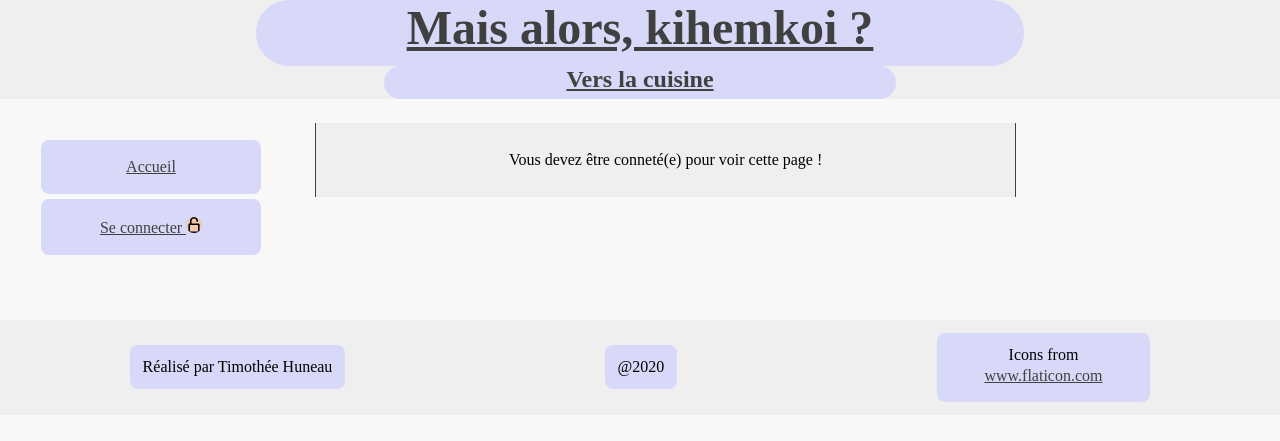
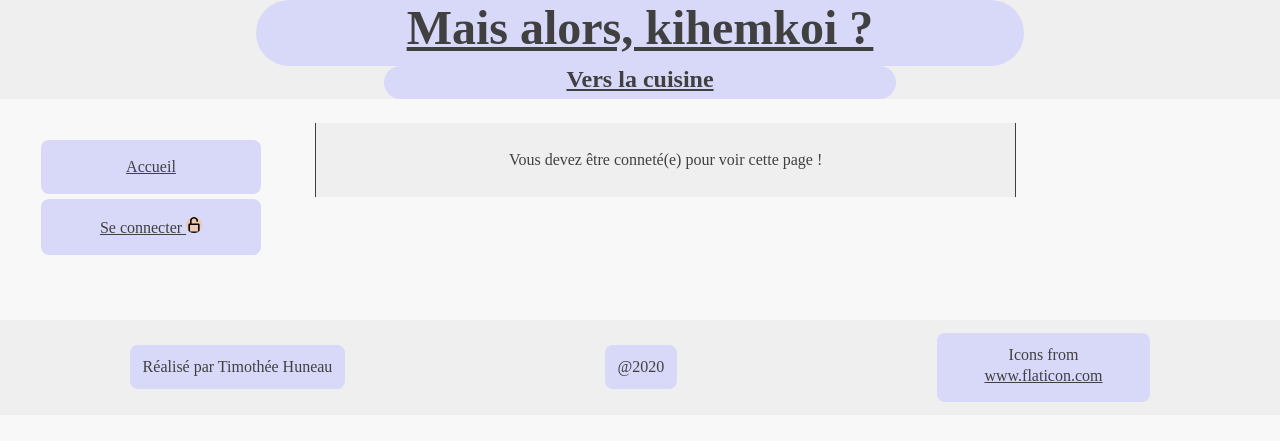
Before and after one commit to TimotheeHuneau/kihemkoi, a PHP site: page / in a window 1280 px wide. Shown: the top 441 px of the page. Run offline with PHP 8.4, Linux system fonts and the light colour scheme; data that the repository does not hold is empty; some libraries are stand-ins or nearby versions.

Commit message:
Minimini màj CSS

```diff
--- a/style.css
+++ b/style.css
@@ -13,7 +13,7 @@
 
 body{
 	background-color: var(--couleur-gris-1);
-	color: var(--couleur-gris-4);
+	color: var(--couleur-gris-3);
 	margin: 0px;
 	display: flex;
 	flex-direction: column;
```
